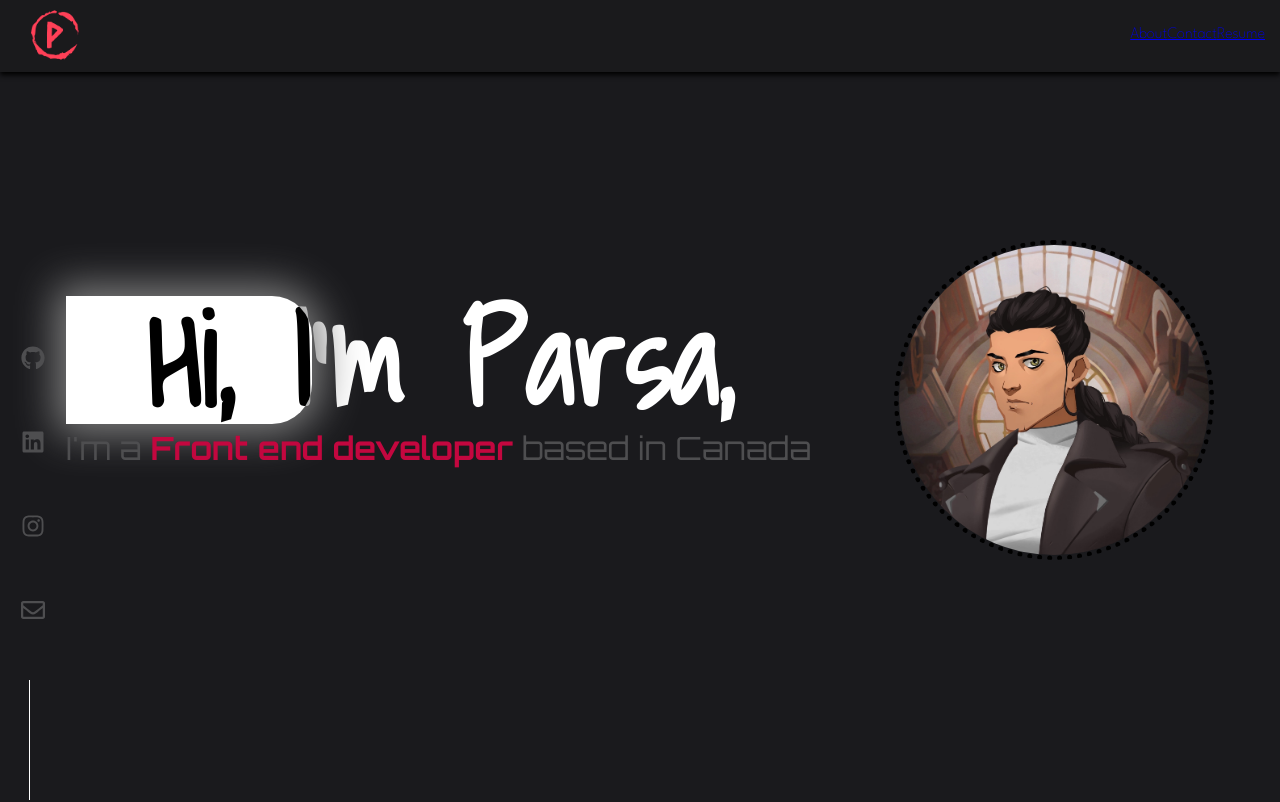
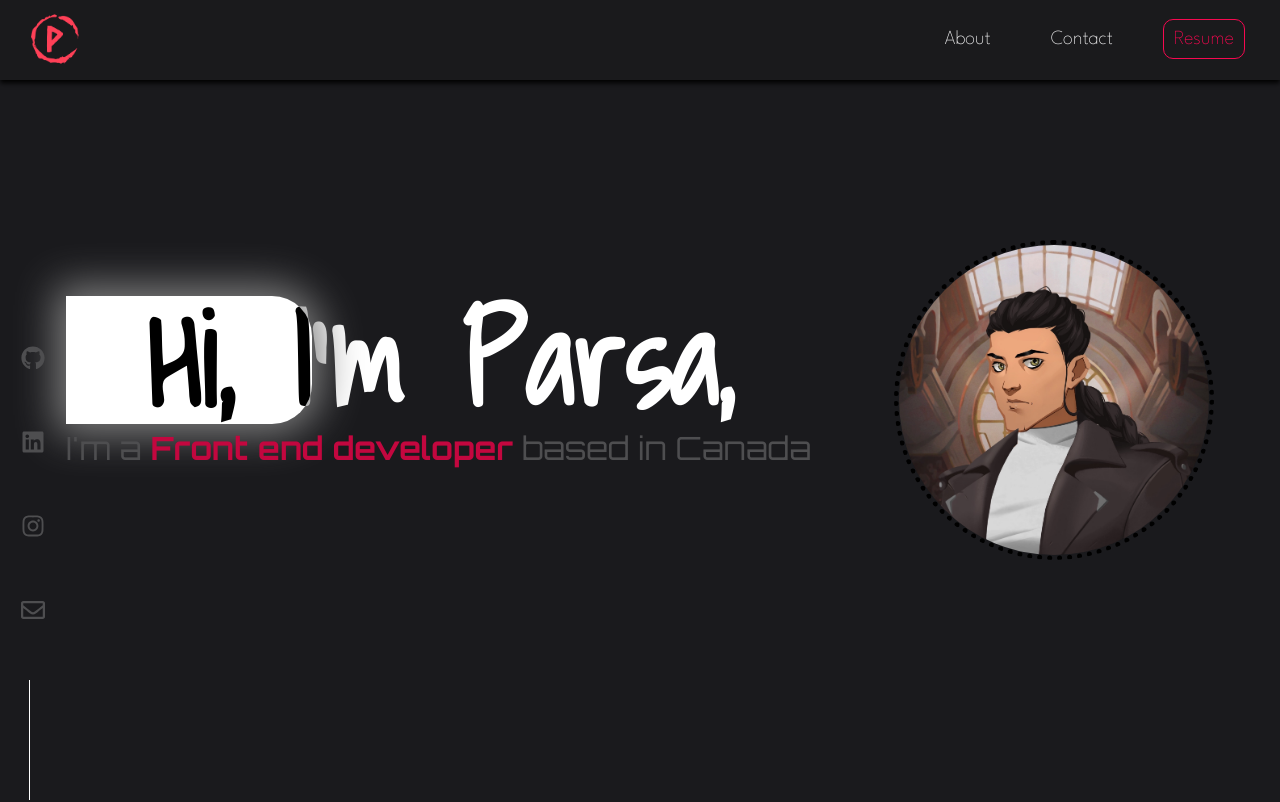
Before and after one commit to Parsa-Parishan/My-Portfolio, a React (Create React App) app: page / in a window 1280 px wide. Shown: the top 802 px of the page. Built offline with nearby package versions, Linux system fonts and the light colour scheme; a web font is replaced by a local one.

Commit message:
add scroll to specific section function

```diff
--- a/src/App.js
+++ b/src/App.js
@@ -33,7 +33,7 @@ function App() {
 
   return (
     <div className="App">
-      <Nav open={open} slide={slide} />
+      <Nav open={open} slide={slide} openModal={openModal} />
       <header>
         {!open ? (
           <FaBars className="bar" onClick={openModal} />
--- a/src/components/About-me.js
+++ b/src/components/About-me.js
@@ -7,7 +7,7 @@ import ecom from "../images/screenshots/ecom.png";
 export default function About() {
   return (
     <>
-      <div className="my-skills">
+      <div className="my-skills" id="about-me">
         <h2>About me</h2>
         <div className="my-info">
           <h3>Hello!</h3>
--- a/src/components/Nav.js
+++ b/src/components/Nav.js
@@ -7,7 +7,7 @@ import {
 } from "react-icons/fa";
 import logo from "../images/logo.png";
 
-export default function Nav({ open, slide }) {
+export default function Nav({ open, slide, openModal }) {
   const [showNav, setShowNav] = useState(true);
   const [prev, setPrev] = useState(0);
 
@@ -33,11 +33,21 @@ export default function Nav({ open, slide }) {
             <img src={logo} alt="Avatar" />
           </div>
           <div className="links">
-            <a href="#">About</a>
-            <a href="#">Contact</a>
-            <a href="#" className="resume">
-              Resume
-            </a>
+            <ul>
+              <li
+                onClick={() =>
+                  document
+                    .querySelector("#about-me")
+                    .scrollIntoView({ behavior: "smooth" })
+                }
+              >
+                About
+              </li>
+              <li href="#">Contact</li>
+              <li href="#" className="resume">
+                Resume
+              </li>
+            </ul>
           </div>
         </div>
       </nav>
```
